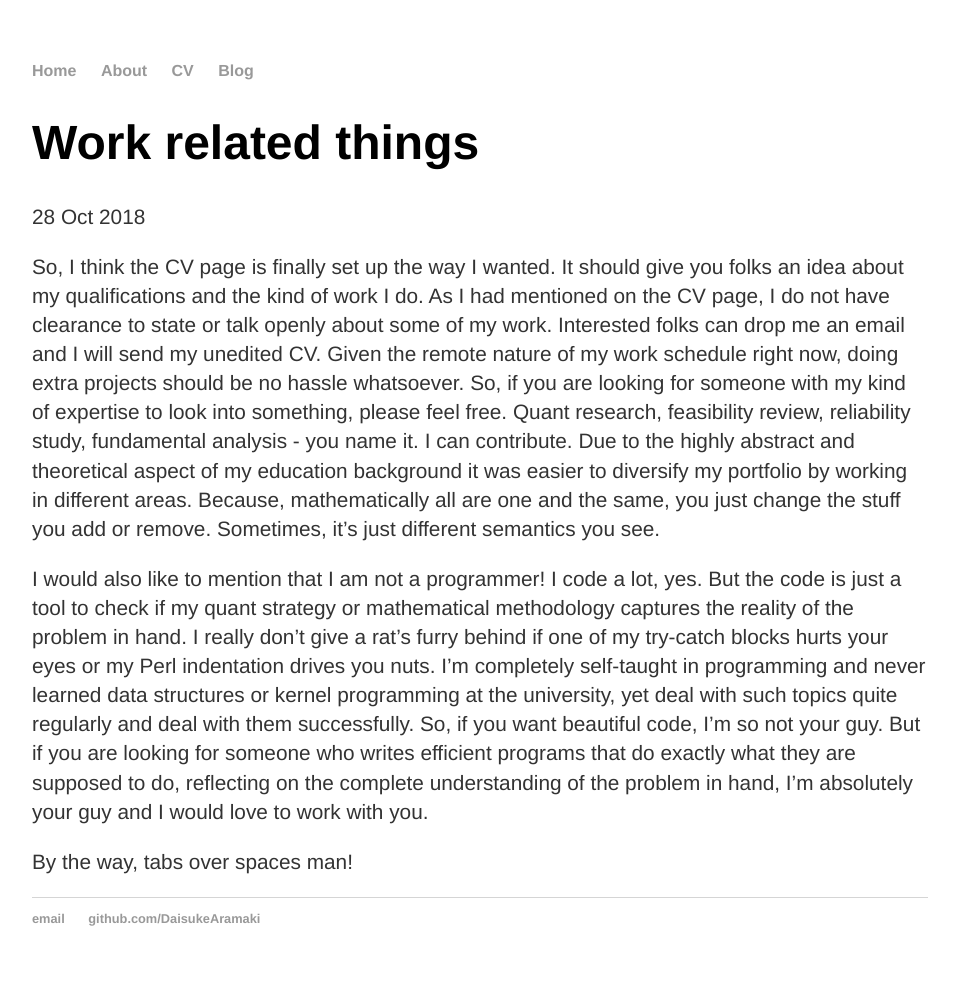
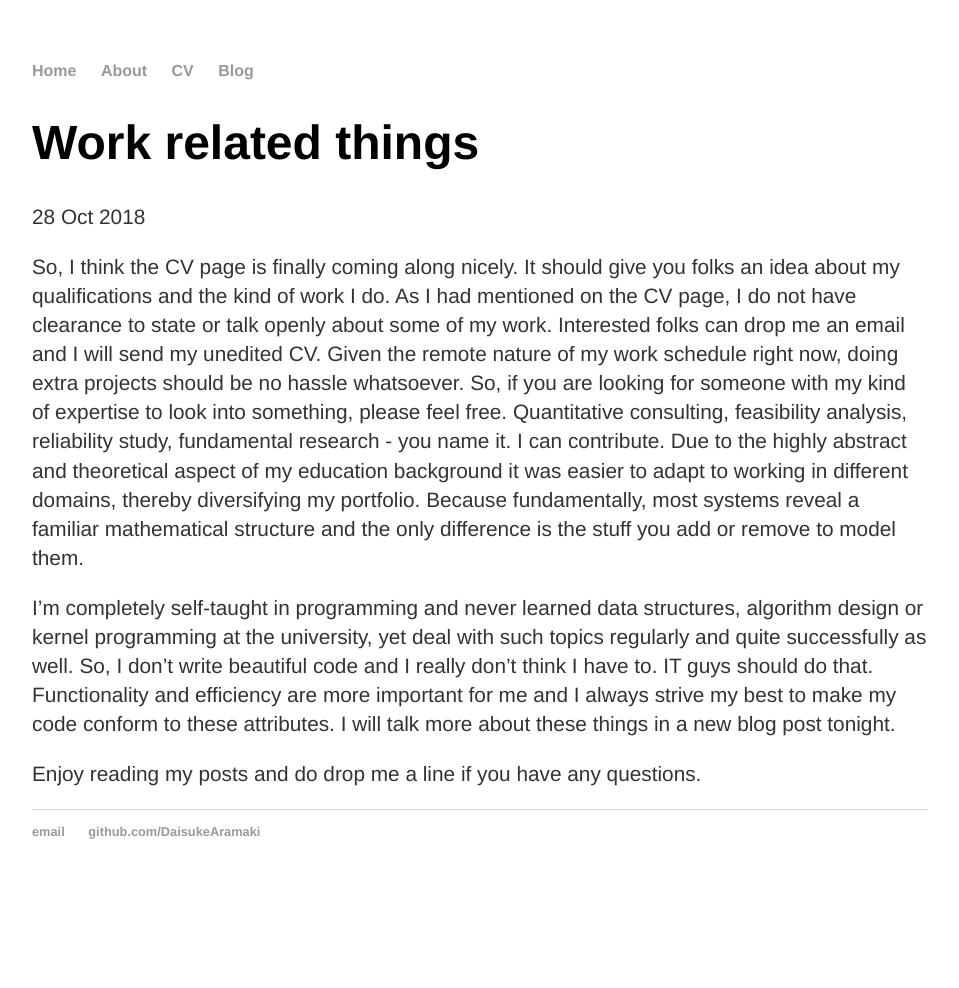
Before and after one commit to DaisukeAramaki/DaisukeAramaki.github.io, a Jekyll site: the page built from _posts/2018-10-28-daisuke-aramaki-cv-online.md, in a window 1280 px wide. Shown: the whole page, without its empty margins (160-1119 px from the left). Built offline with Jekyll 4.4.1, drawn with Linux system fonts in a browser that asks for light colours; after the commit the page ends 901 px from its top, so only the background shows below that.

Commit message:
Some changes

```diff
--- a/_posts/2018-10-28-daisuke-aramaki-cv-online.md
+++ b/_posts/2018-10-28-daisuke-aramaki-cv-online.md
@@ -5,8 +5,8 @@
 ---
 
 
-So, I think the CV page is finally set up the way I wanted. It should give you folks an idea about my qualifications and the kind of work I do. As I had mentioned on the CV page, I do not have clearance to state or talk openly about some of my work. Interested folks can drop me an email and I will send my unedited CV. Given the remote nature of my work schedule right now, doing extra projects should be no hassle whatsoever. So, if you are looking for someone with my kind of expertise to look into something, please feel free. Quant research, feasibility review, reliability study, fundamental analysis - you name it. I can contribute. Due to the highly abstract and theoretical aspect of my education background it was  easier to diversify my portfolio by working in different areas. Because, mathematically all are one and the same, you just change the stuff you add or remove. Sometimes, it's just different semantics you see.
+So, I think the CV page is finally coming along nicely. It should give you folks an idea about my qualifications and the kind of work I do. As I had mentioned on the CV page, I do not have clearance to state or talk openly about some of my work. Interested folks can drop me an email and I will send my unedited CV. Given the remote nature of my work schedule right now, doing extra projects should be no hassle whatsoever. So, if you are looking for someone with my kind of expertise to look into something, please feel free. Quantitative consulting, feasibility analysis, reliability study, fundamental research - you name it. I can contribute. Due to the highly abstract and theoretical aspect of my education background it was  easier to adapt to working in different domains, thereby diversifying my portfolio. Because fundamentally, most systems reveal a familiar mathematical structure and the only difference is the stuff you add or remove to model them.
 
-I would also like to mention that I am not a programmer! I code a lot, yes. But the code is just a tool to check if my quant strategy or mathematical methodology captures the reality of the problem in hand. I really don't give a rat's furry behind if one of my try-catch blocks hurts your eyes or my Perl indentation drives you nuts. I'm completely self-taught in programming and never learned data structures or kernel programming at the university, yet deal with such topics quite regularly and deal with them successfully. So, if you want beautiful code, I'm so not your guy. But if you are looking for someone who writes efficient programs that do exactly what they are supposed to do, reflecting on the complete understanding of the problem in hand, I'm absolutely your guy and I would love to work with you.
+I'm completely self-taught in programming and never learned data structures, algorithm design or kernel programming at the university, yet deal with such topics regularly and quite successfully as well. So, I don't write beautiful code and I really don't think I have to. IT guys should do that. Functionality and efficiency are more important for me and I always strive my best to make my code conform to these attributes. I will talk more about these things in a new blog post tonight.
 
-By the way, tabs over spaces man!
+Enjoy reading my posts and do drop me a line if you have any questions.
```
